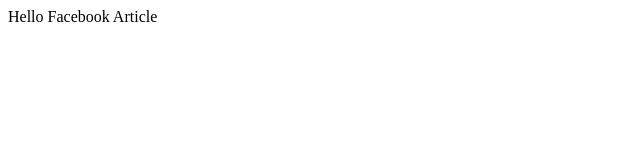
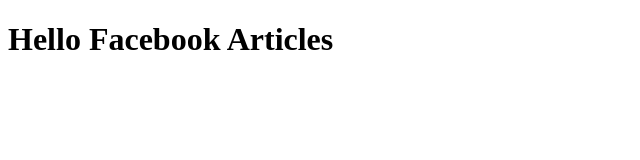
Before and after one commit to yurie07/yurie07, a plain HTML site: page index.html in a window 1280 px wide. Shown: the whole page, without its empty margins (0-640 px from the left). Drawn offline with Linux system fonts and the light colour scheme.

Commit message:
Update index.html

```diff
--- a/index.html
+++ b/index.html
@@ -1,9 +1,7 @@
 <!DOCTYPE html>
 <html>
-    <head>
-        <meta property="fb:pages" content="103795031066922" />
-    </head>
+    <head><meta property="fb:pages" content="103795031066922" /></head>
     <body>
-        Hello Facebook Article
+        <h1>Hello Facebook Articles</h1>
     </body>
 </html>
```
